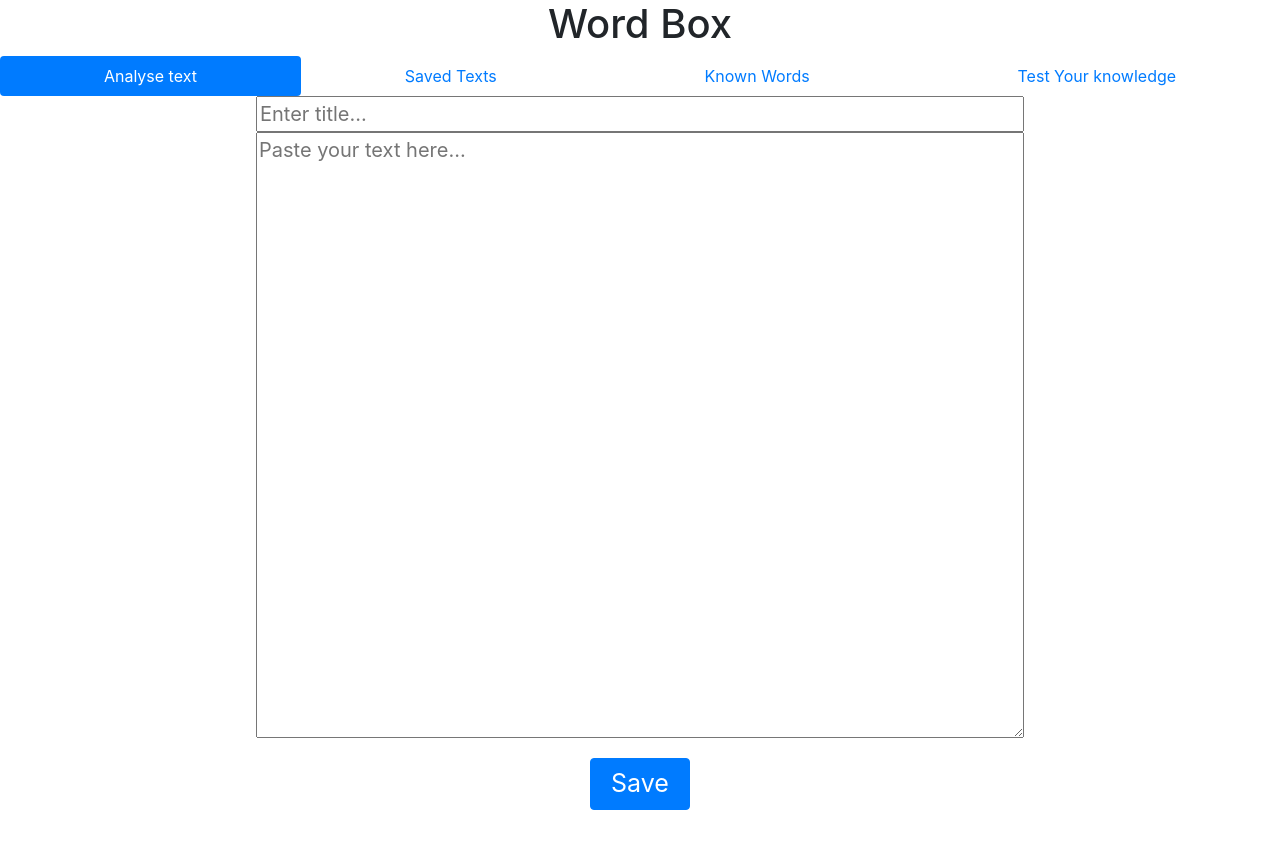
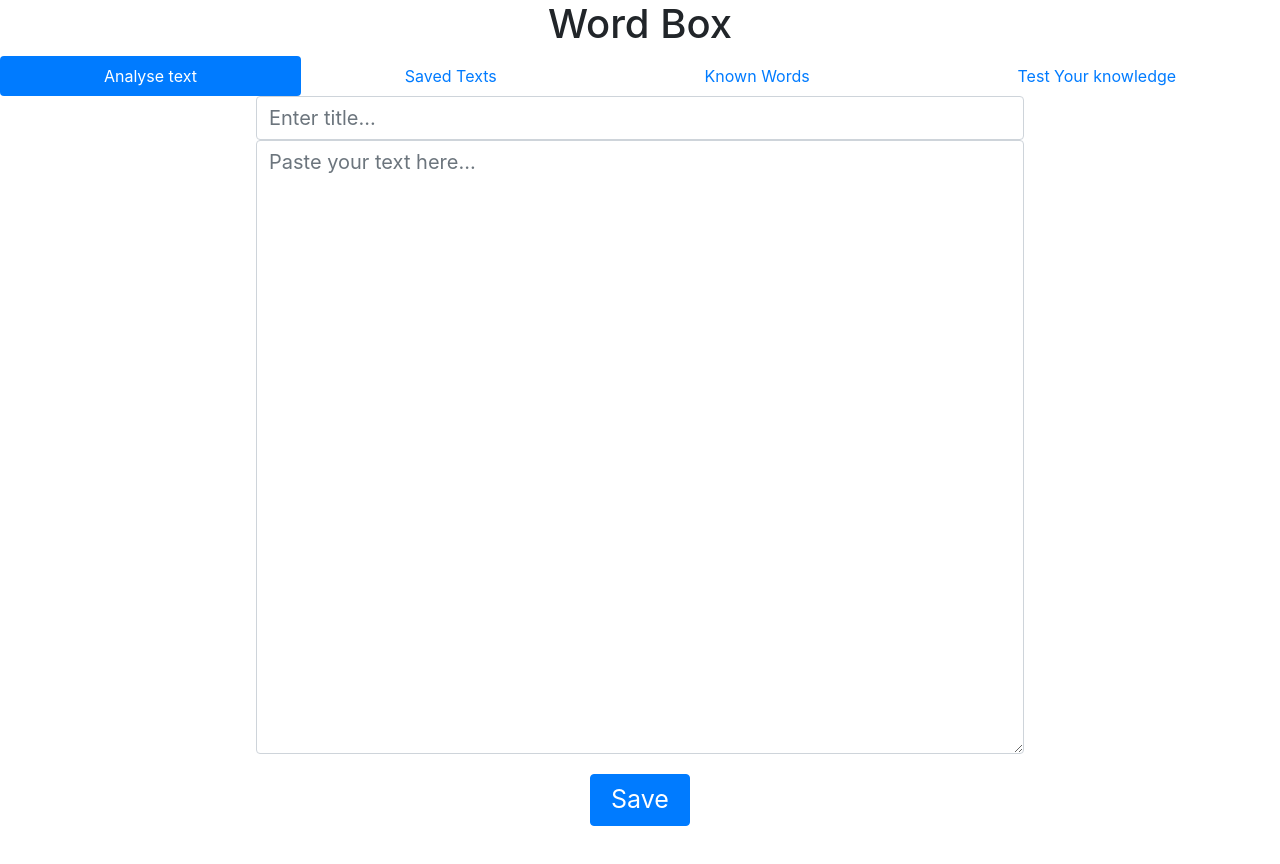
Before and after one commit to tommcandrew/Word-Box, a React (Create React App) app: page / in a window 1280 px wide. Both pictures are taken after a click on the tab "Analyse text". Shown: the top 864 px of the page. Built offline with nearby package versions, Linux system fonts and the light colour scheme.

Commit message:
input fields in reader now bootstrap to match rest of app

```diff
--- a/src/Components/Reader.js
+++ b/src/Components/Reader.js
@@ -172,9 +172,9 @@ class Reader extends React.Component {
 
             return (
 
-                <div id='main-area' style={mainAreaStyles}>
-                    <input ref='myTitleArea' placeholder='Enter title...' style={textAreaStyles} onChange={this.handleChangeTitle} value={this.state.currentTitle}></input>
-                    <textarea id='textArea' ref='myTextArea' rows='20' cols='80' placeholder='Paste your text here...' value={this.state.userTextInput} style={textAreaStyles} onChange={this.handleChangeText}></textarea>
+                <div id='main-area' style={mainAreaStyles} className="form-group">
+                    <input className="form-control" ref='myTitleArea' placeholder='Enter title...' style={textAreaStyles} onChange={this.handleChangeTitle} value={this.state.currentTitle}></input>
+                    <textarea className="form-control" id='textArea' ref='myTextArea' rows='20' cols='80' placeholder='Paste your text here...' value={this.state.userTextInput} style={textAreaStyles} onChange={this.handleChangeText}></textarea>
                     <Button variant='primary' onClick={this.saveText} style={buttonStyles}>Save</Button>
                 </div>
 
```
